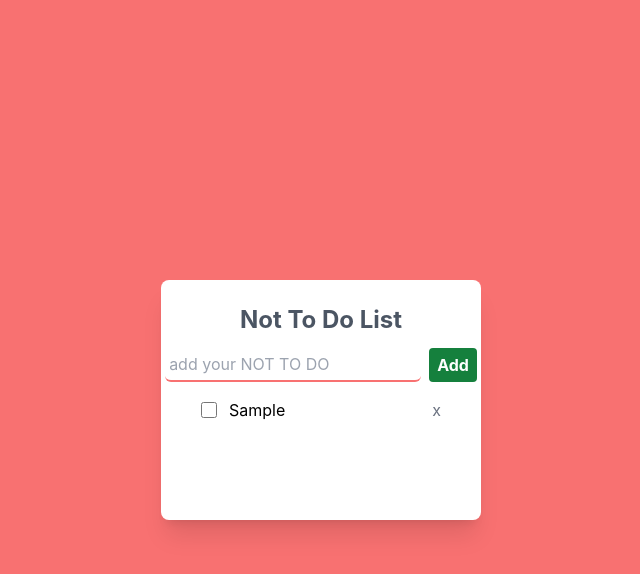
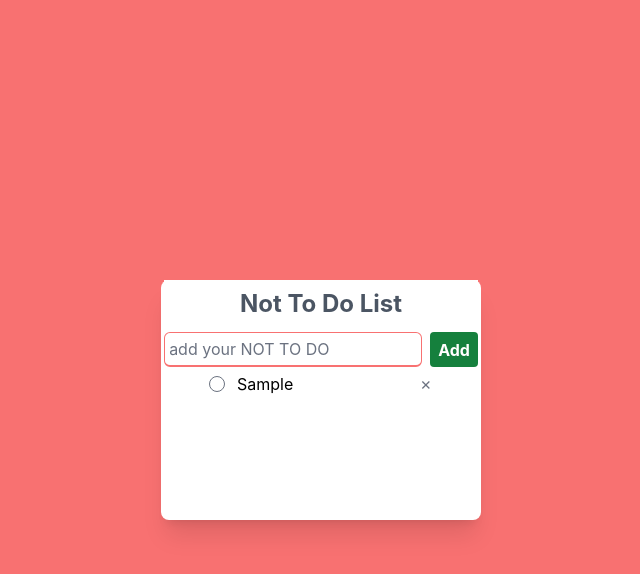
Before and after one commit to LennyLee1998/not-to-do-list, a React (Create React App) app: page / in a window 1280 px wide. Both pictures are taken after typing "Sample" into the empty fields and a click on the button "Add". Shown: the top 574 px of the page, without its empty margins (319-959 px from the left). Built offline with nearby package versions, Linux system fonts and the light colour scheme.

Commit message:
feat:delete && fixed

```diff
--- a/package.json
+++ b/package.json
@@ -37,6 +37,7 @@
     ]
   },
   "devDependencies": {
+    "@tailwindcss/forms": "^0.5.7",
     "tailwindcss": "^3.4.4"
   }
 }
--- a/src/components/TaskItem.js
+++ b/src/components/TaskItem.js
@@ -1,20 +1,21 @@
 import React from 'react'
 import { useState } from 'react'
 
-export default function TaskItem({item}) {
+export default function TaskItem({item, onItemDelClick}) {
 
   const [isChecked, setIsChecked] = useState(false)
   function handleDeleteClick() {
     console.log('delete')
+    onItemDelClick()
   }
   return (
     <div className='flex mt-1 justify-between items-center'>
       <div className='flex items-center'>
-      <input type='checkbox' checked={isChecked} onChange={e => {setIsChecked(e.target.checked)}}  className='appearance-auto rounded-full w-4 h-4 mr-2 border'/>
-      <div className={`focus:outline-none p-1 ${isChecked && 'line-through text-gray-400'}`}>{item}</div>
+      <input type='checkbox' checked={isChecked} onChange={e => {setIsChecked(e.target.checked)}}  className='appearance-none rounded-full mr-2 text-green-700 cursor-pointer '/>
+      <div className={`focus:outline-none p-1 ${isChecked && ' text-gray-400'}`}>{item}</div>
       </div>
       <div onClick={handleDeleteClick} className='text-gray-500 cursor-pointer'>
-        x
+      ✗
       </div>
     </div>
   )
--- a/src/views/Board.js
+++ b/src/views/Board.js
@@ -1,33 +1,43 @@
-import React, { useCallback, useState } from 'react'
-import InputButton from './InputButton'
-import ListTable from './ListTable'
+import React, { useCallback, useState } from "react";
+import InputButton from "./InputButton";
+import ListTable from "./ListTable";
 
 export default function Board() {
-  const [doList, setDoList] = useState([])
+  // item: isChecked
+  const [doList, setDoList] = useState([]);
   // 控制空字符串提交的时候的waring
-  const [isWarning, setIsWarning] = useState(false)
+  const [isWarning, setIsWarning] = useState(false);
   function handleSubmitClick(val) {
-      console.log(val)
-      const newDoList = [...doList]
-      newDoList.push(val)
-      setDoList(newDoList)
+    console.log(val);
+    const newDoList = [...doList];
+    newDoList.push(val);
+    setDoList(newDoList);
   }
 
   if (isWarning) {
     setTimeout(() => {
-      setIsWarning(false)
-    }, 2000)
+      setIsWarning(false);
+    }, 2000);
   }
   return (
-    <div className='p-6 w-80 rounded-lg bg-white h-60 shadow-xl flex flex-col items-center scrollbar-hide overflow-auto'>
-      {/* 标题 */}
-      <h2 className='text-2xl text-center font-bold text-gray-600 '>Not To Do List</h2>
-      {/* 输入框 */}
-      <InputButton onSubmitClick={handleSubmitClick} onWarningShow={setIsWarning}/>
+    <div className=" w-80 rounded-lg bg-white h-60 shadow-xl flex flex-col items-center scrollbar-hide overflow-auto">
+      {isWarning && <div className="text-red-600">Please enter your task</div>}
+      <div className="fixed bg-white pt-2">
+        {/* 标题 */}
+        <h2 className="text-2xl text-center font-bold text-gray-600 ">
+          Not To Do List
+        </h2>
+        {/* 输入框 */}
+        <InputButton
+          onSubmitClick={handleSubmitClick}
+          onWarningShow={setIsWarning}
+        />
+      </div>
       {/* 空值输入tip */}
-      {isWarning && <div className='text-red-600'>Please enter your task</div>}
       {/* list */}
-      <ListTable doList={doList} />
+      <div className="mt-20 w-full px-8">
+        <ListTable doList={doList} onTableClick={setDoList} />
+      </div>
     </div>
-  )
+  );
 }
--- a/src/views/InputButton.js
+++ b/src/views/InputButton.js
@@ -17,10 +17,8 @@ export default function InputButton({onSubmitClick, onWarningShow}) {
   }
   return (
   <div className='mt-3 flex justify-between'>
-    {/* <form className=''> */}
-      <input type="text" value={inputValue}  onChange={(e) => setInputValue(e.target.value)}  className='border-b-2 border-red-400 rounded-md focus:outline-none p-1' placeholder='add your NOT TO DO'/>
+      <input type="text" value={inputValue}  onChange={(e) => setInputValue(e.target.value)}  className='appearance-none border-b-2 border-red-400 rounded-md focus:outline-none p-1 text-gray-600' placeholder='add your NOT TO DO'/>
       <button onClick={(e) => {handleButtonClick(e)}} className='bg-green-700 hover:bg-green-900 text-white font-bold py-1 px-2 rounded focus:outline-none focus:shadow-outline ml-2'>Add</button>
-    {/* </form> */}
   </div>
   )
 }
--- a/src/views/ListTable.js
+++ b/src/views/ListTable.js
@@ -1,13 +1,19 @@
 import React, { useState } from 'react'
 import TaskItem from '../components/TaskItem'
 
-export default function ListTable({doList=[]}) {
-
+export default function ListTable({doList=[], onTableClick}) {
+  // 点击X的时候修改doList
+  function handleItemDelClick(index) {
+    console.log(index)
+    const newDoList = [...doList]
+    newDoList.splice(index, 1)
+    onTableClick(newDoList)
+  }
   return (
     <div className='mt-2 w-full px-4'>
-      {doList.map((item) => {
+      {doList.map((item, index) => {
         return (
-          <TaskItem item={item} key={item}/>
+          <TaskItem onItemDelClick={() => handleItemDelClick(index)} item={item} key={item}/>
         )
       })}
     </div>
--- a/tailwind.config.js
+++ b/tailwind.config.js
@@ -6,5 +6,5 @@ module.exports = {
   theme: {
     extend: {},
   },
-  plugins: [require('tailwind-scrollbar-hide')],
+  plugins: [require('tailwind-scrollbar-hide'), require('@tailwindcss/forms')],
 }
```
Also changed, not shown: 1 other file (tests, documents, lock files or other folders).
